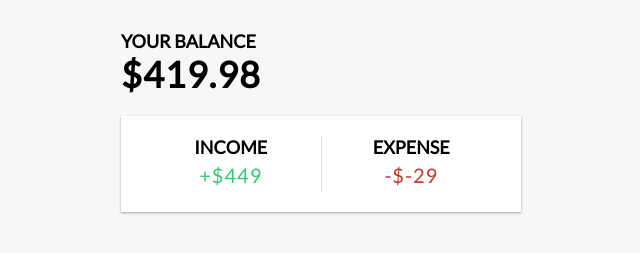
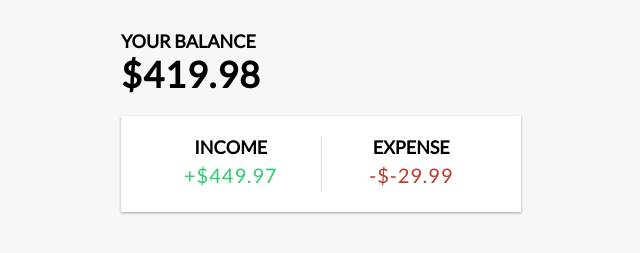
Before and after one commit to devmuhmed/journey-of-vuejs, a Vue app in the folder expense-tracker/: page / in a window 1280 px wide. Shown: the top 253 px of the page, without its empty margins (319-959 px from the left). Built offline with nearby package versions, Linux system fonts and the light colour scheme.

Commit message:
Form component & binding form inputs

```diff
--- a/expense-tracker/src/App.vue
+++ b/expense-tracker/src/App.vue
@@ -2,7 +2,7 @@
   <Header />
   <div class="container">
     <Balance :total="total" />
-    <IncomeExpense :income="income" :expense="expense"/>
+    <IncomeExpense :income="+income" :expense="+expense"/>
     <TransactionList :transactions="transactions"/>
     <AddTransaction />
   </div>
@@ -33,19 +33,19 @@
 
     //Get income
     const income = computed(()=> {
-      return parseInt(transactions.value
+      return transactions.value
       .filter((transaction) => transaction.amount > 0)
       .reduce((acc, transaction)=>{
         return acc + transaction.amount
-      }, 0).toFixed(2))
+      }, 0).toFixed(2);
     })
 
     //Get expense
     const expense = computed(()=> {
-      return parseInt(transactions.value
+      return transactions.value
       .filter((transaction) => transaction.amount < 0)
       .reduce((acc, transaction)=>{
         return acc + transaction.amount
-      }, 0).toFixed(2))
+      }, 0).toFixed(2);
     })
 </script>
--- a/expense-tracker/src/components/AddTransaction.vue
+++ b/expense-tracker/src/components/AddTransaction.vue
@@ -1,21 +1,26 @@
 <template>
   <h3>Add new transaction</h3>
-    <form id="form">
+  <form id="form" @submit.prevent="onSubmit">
     <div class="form-control">
       <label for="text">Text</label>
-        <input type="text" id="text" placeholder="Enter text..." />
+      <input type="text" id="text" v-model="text" placeholder="Enter text..." />
     </div>
     <div class="form-control">
       <label for="amount"
         >Amount <br />
         (negative - expense, positive - income)</label
       >
-        <input
-          type="text"
-          id="amount"
-          placeholder="Enter amount..."
-        />
+      <input type="text" id="amount" v-model="amount" placeholder="Enter amount..." />
     </div>
     <button class="btn">Add transaction</button>
   </form>
 </template>
+
+<script setup>
+  import { ref } from "vue";
+  const text = ref('')
+  const amount = ref('')
+  const onSubmit = () => {
+    console.log("submit", text.value, amount.value, onSubmit);
+  }
+</script>
```
Lines whose indentation alone changed are shown as unchanged.
